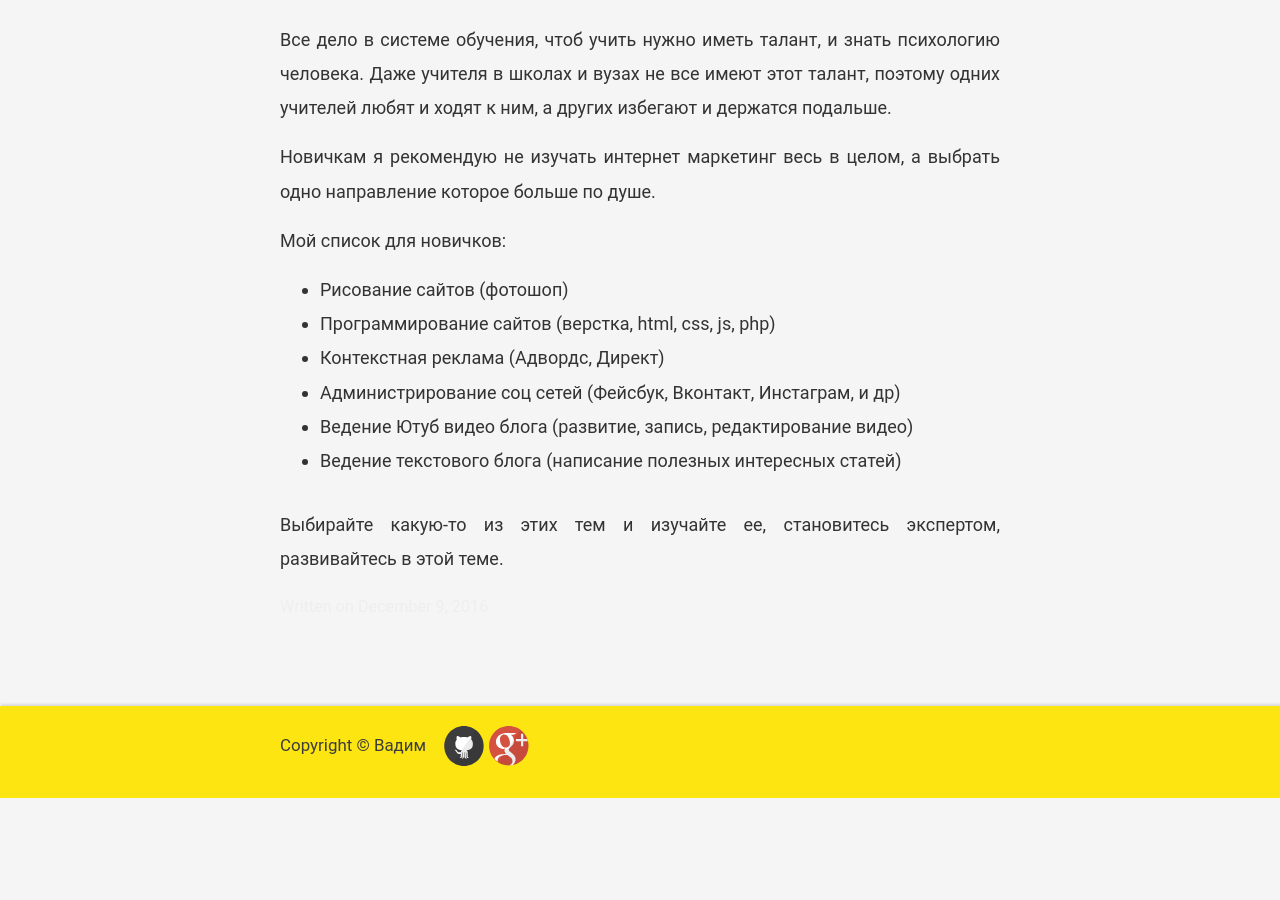
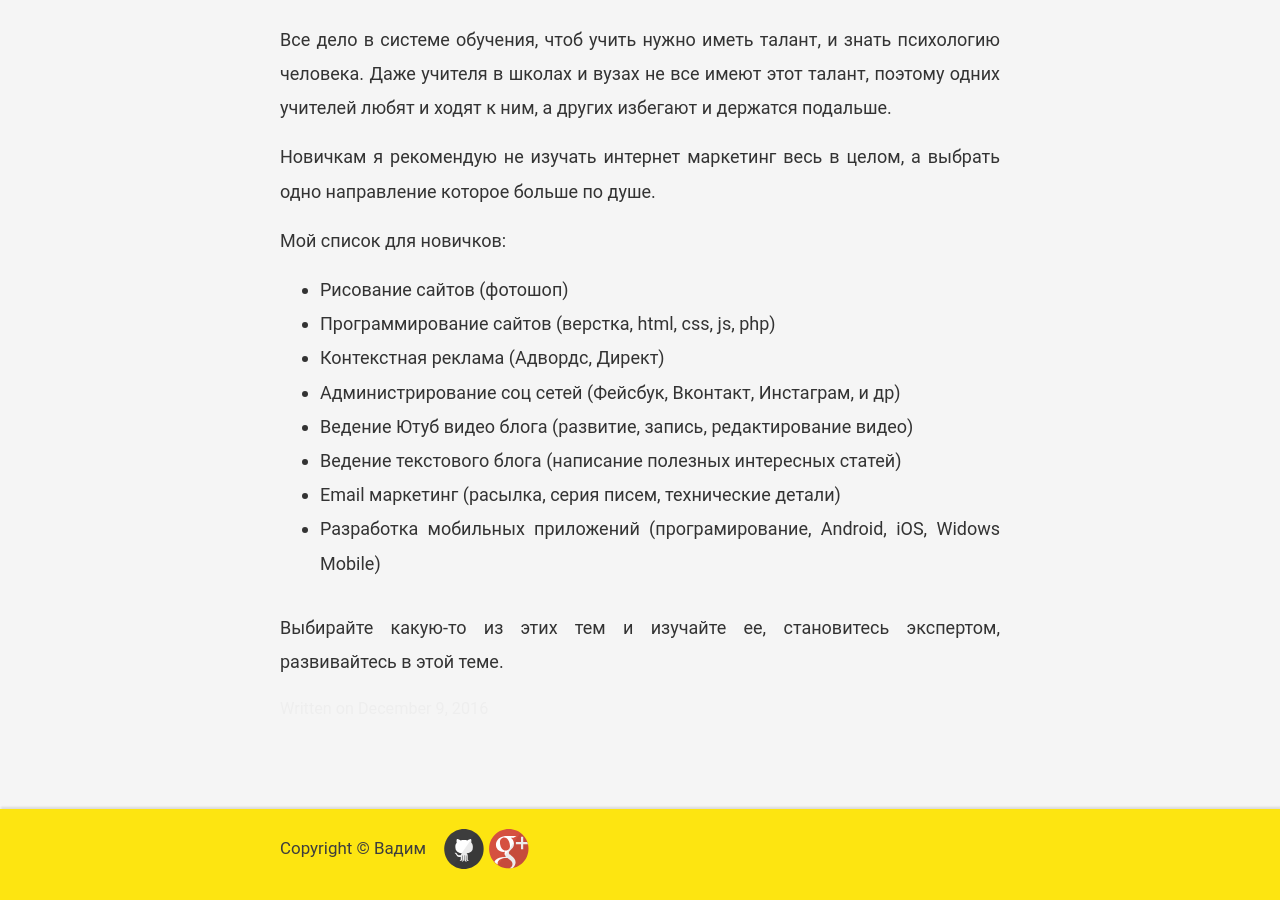
Before and after one commit to VadymVolos/vadymvolos.github.io, a Jekyll site: the page built from _posts/digital-marketing/2016-12-09-kakie-kursy-vybrat-po-internet-marketingu.md, in a window 1280 px wide and 900 px high, scrolled down 603 px. Built offline with Jekyll 4.4.1, drawn with Linux system fonts in a browser that asks for light colours; comment, search, counter and statistics services are not loaded; before the commit the page ends 1401 px from its top, so only the background shows below that.

Commit message:
Update 2016-12-09-kakie-kursy-vybrat-po-internet-marketingu.md

```diff
--- a/_posts/digital-marketing/2016-12-09-kakie-kursy-vybrat-po-internet-marketingu.md
+++ b/_posts/digital-marketing/2016-12-09-kakie-kursy-vybrat-po-internet-marketingu.md
@@ -28,6 +28,8 @@
 <li>Администрирование соц сетей (Фейсбук, Вконтакт, Инстаграм, и др)</li>
 <li>Ведение Ютуб видео блога (развитие, запись, редактирование видео)</li>
 <li>Ведение текстового блога (написание полезных интересных статей)</li>
+<li>Email маркетинг (расылка, серия писем, технические детали)</li>
+<li>Разработка мобильных приложений (програмирование, Android, iOS, Widows Mobile)</li>
 </ul>
 
 Выбирайте какую-то из этих тем и изучайте ее, становитесь экспертом, развивайтесь в этой теме.
```
